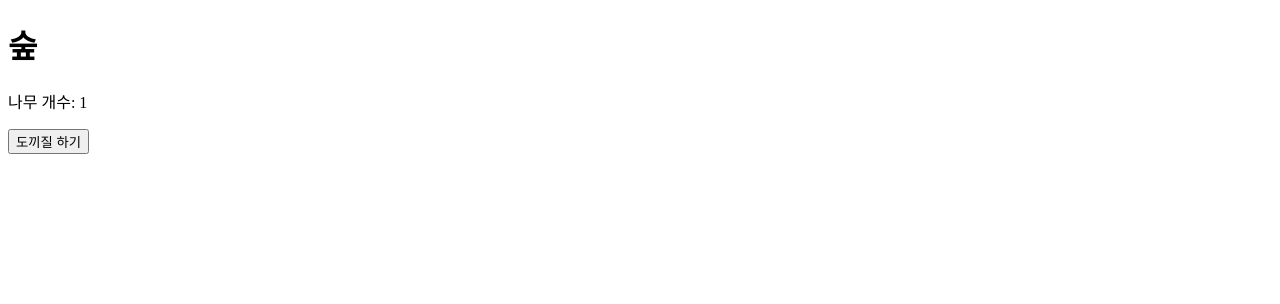
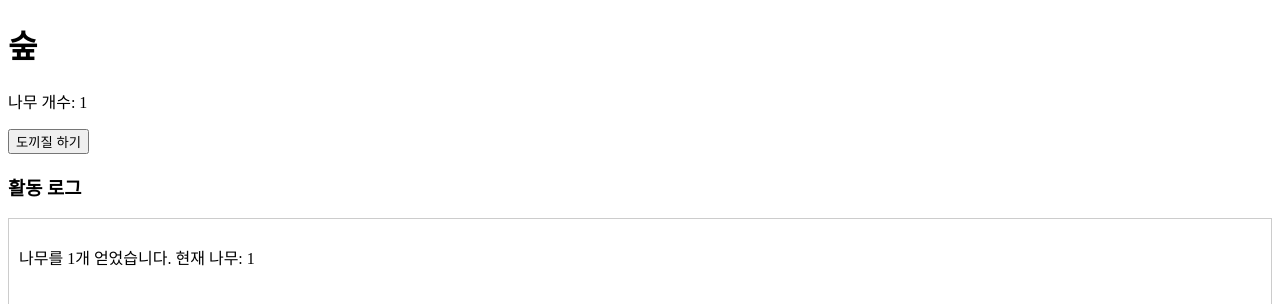
Before and after one commit to Hamudacc/woodcutter-game, a plain HTML site: page index.html in a window 1280 px wide. Both pictures are taken after a click on the button "도끼질 하기". Shown: the top 304 px of the page. Drawn offline with Linux system fonts and the light colour scheme.

Commit message:
Update index.html

```diff
--- a/index.html
+++ b/index.html
@@ -9,11 +9,24 @@
     <p>나무 개수: <span id="woodCount">0</span></p>
     <button id="woodButton">도끼질 하기</button>
 
+    <h3>활동 로그</h3>
+    <div id="logArea" style="height: 150px; border: 1px solid #ccc; overflow-y: scroll; padding: 10px;"></div>
+
     <script>
         let wood = 0;
+
+        // 로그를 추가하는 함수
+        function addLog(message) {
+            const logArea = document.getElementById('logArea');
+            const newMessage = document.createElement('p'); // 새로운 문단 만들기
+            newMessage.innerText = message; // 내용 넣기
+            logArea.prepend(newMessage); // 가장 위에 추가하기 (아래로 쌓으려면 append 사용)
+        }
+
         document.getElementById('woodButton').onclick = function() {
             wood = wood + 1;
             document.getElementById('woodCount').innerText = wood;
+            addLog("나무를 1개 얻었습니다. 현재 나무: " + wood);
         };
     </script>
 </body>
```
